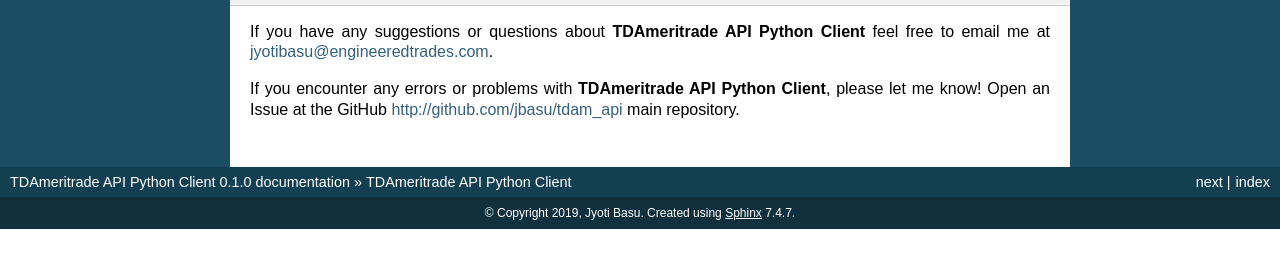
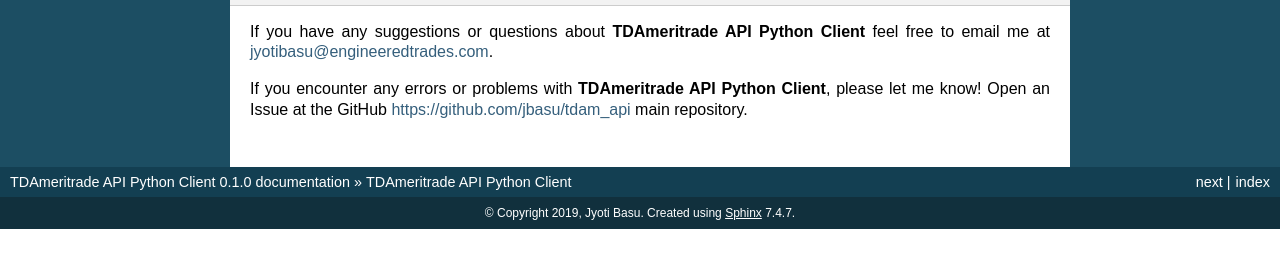
Before and after one commit to jbasu/tdam_api, a Sphinx documentation site: the page built from docs/index.rst, in a window 1280 px wide. Shown: the part 567-835 px from the top of the page. Built offline with Sphinx 7.4.7, drawn with Linux system fonts in a browser that asks for light colours; some of the changed lines change nothing that is shown.

```diff
--- a/README.rst
+++ b/README.rst
@@ -3,9 +3,9 @@
 ==============================
 
 .. image:: https://badge.fury.io/py/tdam_api.png
-    :target: http://badge.fury.io/py/tdam_api
+    :target: https://badge.fury.io/py/tdam_api
 
-.. image:: https://travis-ci.org/jbasu/tdam_api.png?branch=master
+.. image:: https://api.travis-ci.org/jbasu/tdam_api.png?branch=master
     :target: https://travis-ci.org/jbasu/tdam_api
 
 A Python client for the TDAmeritrade Trading API
--- a/docs/index.rst
+++ b/docs/index.rst
@@ -23,4 +23,4 @@
 at jyotibasu@engineeredtrades.com.
 
 If you encounter any errors or problems with **TDAmeritrade API Python Client**, please let me know!
-Open an Issue at the GitHub http://github.com/jbasu/tdam_api main repository.
+Open an Issue at the GitHub https://github.com/jbasu/tdam_api main repository.
```
Also changed, not shown: 1 other file.
